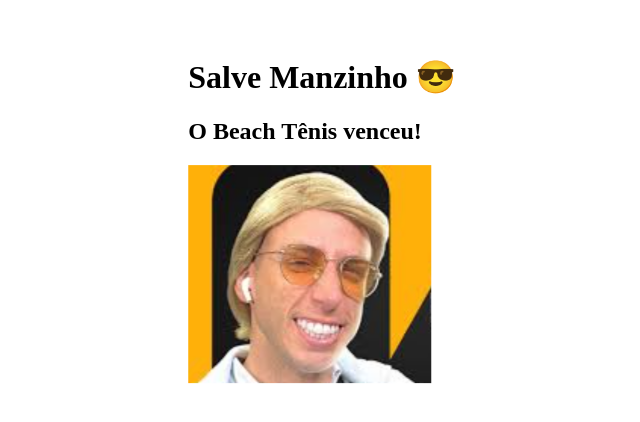
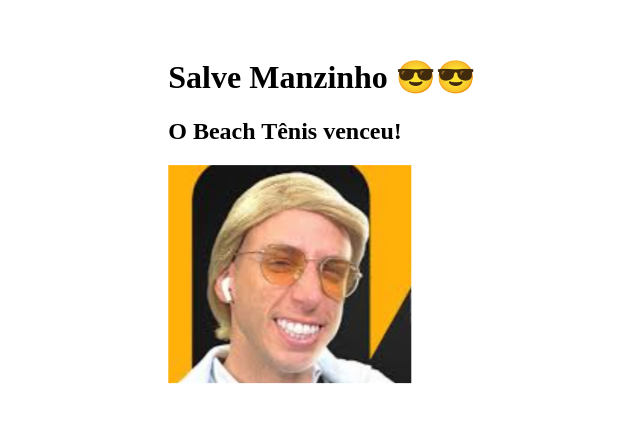
Before and after one commit to LLouzada/clone-tabnews, a Next.js app: page / in a window 1280 px wide. Shown: the part 108-530 px from the top of the page, without its empty margins (318-958 px from the left). Built offline with nearby package versions, Linux system fonts and the light colour scheme.

Commit message:
modifica a frase

```diff
--- a/pages/index.js
+++ b/pages/index.js
@@ -9,7 +9,7 @@ function Home() {
           transform: "translate(-50%, -50%)",
         }}
       >
-        <h1>Salve Manzinho 😎 </h1>
+        <h1>Salve Manzinho 😎😎 </h1>
         <h2> O Beach Tênis venceu!</h2>
         <img src="/img/jorginho.png" alt="Jorginho" />
       </div>
```
